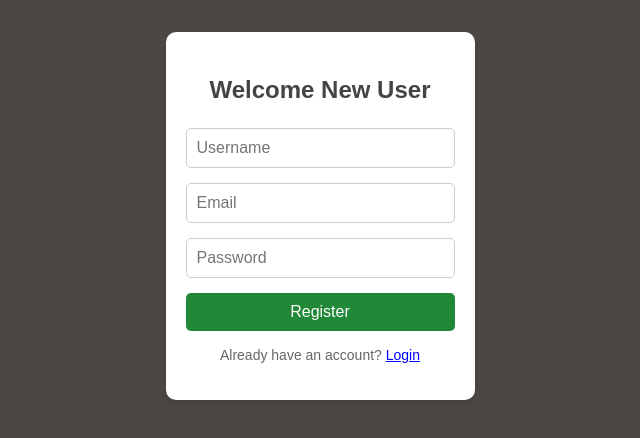
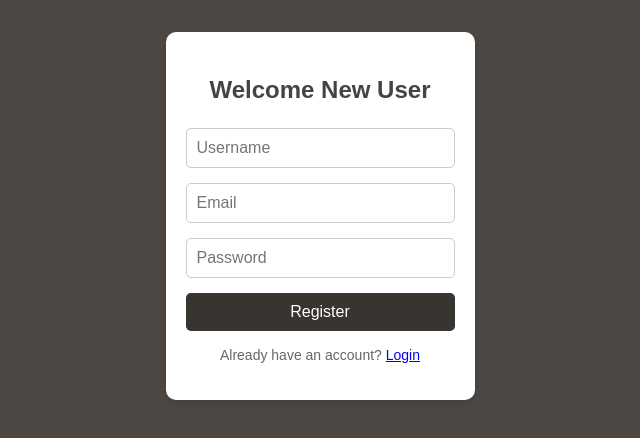
Before and after one commit to Jaturaput-Jongsubcharoen/COMP229-NutriSnap-Client1, a React (Vite) app: page /register in a window 1280 px wide. In both pictures the pointer is over the button "Register". Shown: the top 438 px of the page, without its empty margins (340-980 px from the left). Built offline with nearby package versions, Linux system fonts and the light colour scheme.

Commit message:
Jaturaput-Update41

```diff
--- a/src/styles/Login.css
+++ b/src/styles/Login.css
@@ -46,7 +46,7 @@
   }
 
   .container button:hover {
-    background-color: #218838;
+    background-color: #38342f;
   }
 
   /* Error message styling */
--- a/src/styles/Register.css
+++ b/src/styles/Register.css
@@ -35,7 +35,7 @@
   .sukh-container button {
     padding: 10px 15px;
     font-size: 16px;
-    background-color: #28a745;
+    background-color: #38342f;
     color: #fff;
     border: none;
     border-radius: 5px;
@@ -44,7 +44,7 @@
   }
 
   .sukh-container button:hover {
-    background-color: #218838;
+    background-color: #38342f;
   }
 
   .sukh-container p {
```
